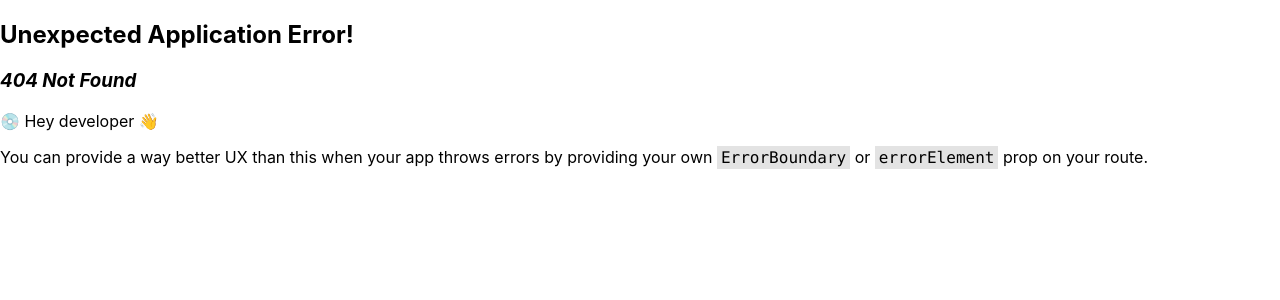
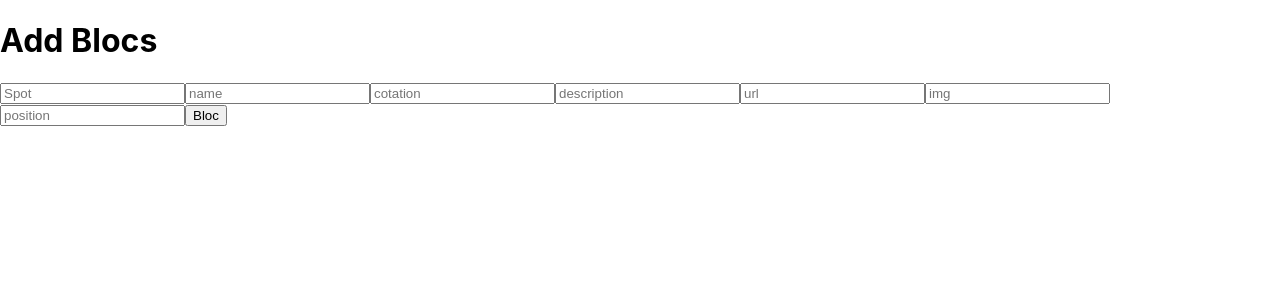
Before and after one commit to BERGER-Matthieu/Le-Bloc-Front, a React (Create React App) app in the folder le-bloc-app/: page /createBloc in a window 1280 px wide. Before the commit this address had no page. Shown: the top 300 px of the page. Built offline with nearby package versions, Linux system fonts and the light colour scheme.

Commit message:
avancé sur le bloc

```diff
--- a/le-bloc-app/src/App.js
+++ b/le-bloc-app/src/App.js
@@ -3,6 +3,7 @@ import { RouterProvider, createBrowserRouter } from 'react-router-dom';
 import Login from './screen/login';
 import Register from './screen/register';
 import Home from './screen/home';
+import Bloc from './screen/blocs';
 
 const router = createBrowserRouter([
   {
@@ -16,7 +17,10 @@ const router = createBrowserRouter([
   {
     path: "/home",
     element : <Home/>
-
+  },
+  {
+    path: "/createBloc",
+    element : <Bloc/>
   }
 ]);
 
--- a/le-bloc-app/src/common/requests.jsx
+++ b/le-bloc-app/src/common/requests.jsx
@@ -28,3 +28,18 @@ export const tryLogin = async (data) => {
         return({status: res.response.status, data: res.response.data})
     })
 }
+
+export const tryCreateBloc = async (data) => {
+    return axios({
+      method: "post",
+      url: "http://localhost:3001/LBB/createBloc",
+      data: data,
+    })
+      .then((res) => {
+        console.log("la")
+        return { status: res.status };
+      })
+      .catch((res) => {
+        return { status: res.response.status, data: res.response.data };
+      });
+  };
--- /dev/null
+++ b/le-bloc-app/src/screen/blocs/index.jsx
@@ -0,0 +1,55 @@
+import Form from "../../components/form";
+
+export default function Bloc() {
+    const fields = [
+        {
+            type: "text",
+            value: "",
+            placeholder: "Spot",
+            key: "spot"
+        },
+        {
+            type: "text",
+            value: "",
+            placeholder: "name",
+            key: "name"
+        },
+        {
+            type: "text",
+            value: "",
+            placeholder: "cotation",
+            key: "cotation"
+        },
+        {
+            type: "text",
+            value: "",
+            placeholder: "description",
+            key: "description"
+        },
+        {
+            type: "text",
+            value: "",
+            placeholder: "url",
+            key: "url"
+        },
+        {
+            type: "text",
+            value: "",
+            placeholder: "img",
+            key: "img"
+        },
+        {
+            type: "text",
+            value: "",
+            placeholder: "position",
+            key: "position"
+        },
+    ]
+
+    return (
+        <div>
+            <h1>Add Blocs</h1>
+            <Form fields={fields} button="Bloc" request="tryCreateBloc" redirect="/home"/>
+        </div>
+    )
+}
```
Also changed, not shown: le-bloc-app/src/screen/map/index.js (added, +24 -0 lines).
